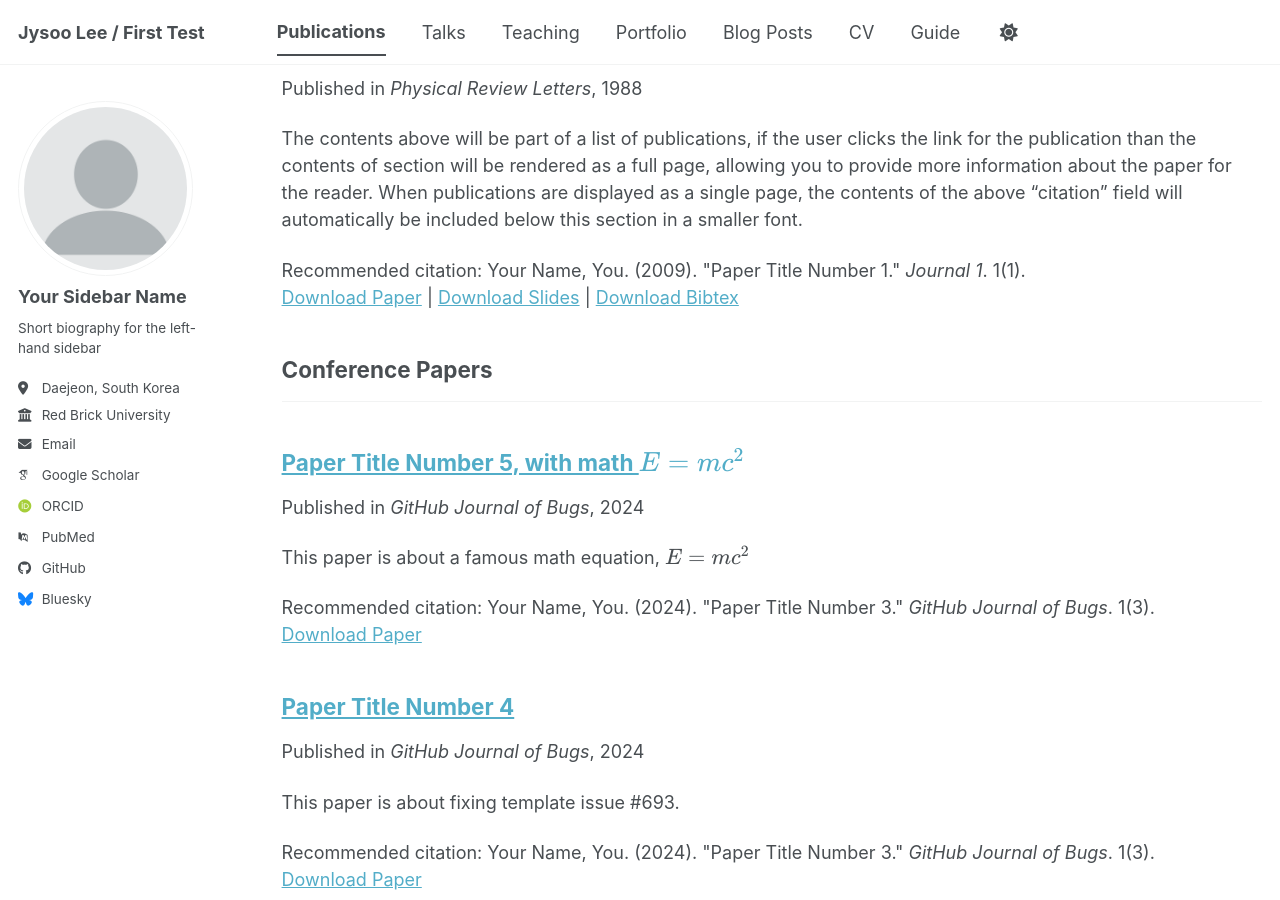
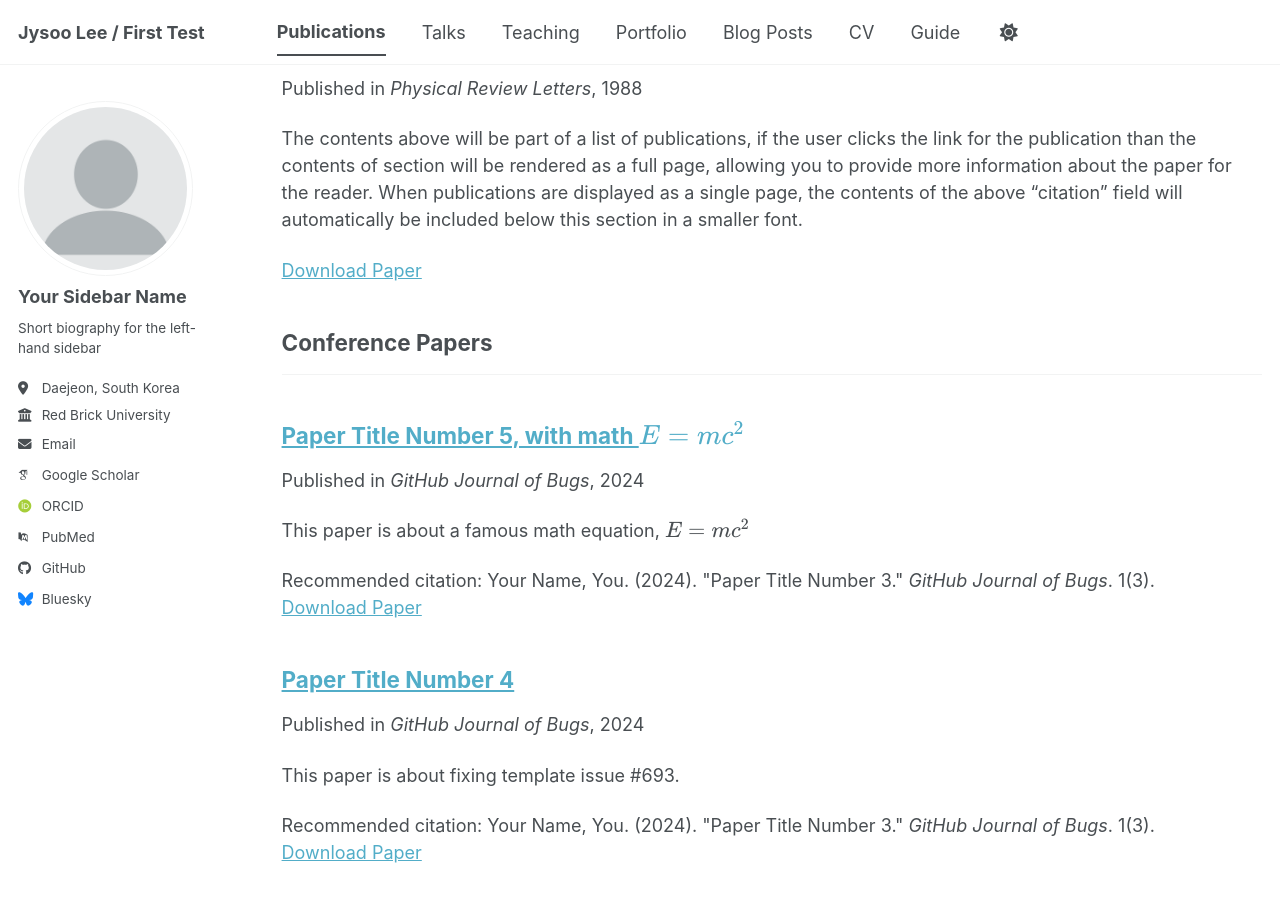
Before and after one commit to jysoolee/jysoolee.github.io, a Jekyll site: the page built from _pages/publications.html, in a window 1280 px wide and 900 px high, scrolled down 766 px. Built offline with Jekyll 4.4.1, drawn with Linux system fonts in a browser that asks for light colours; some web fonts are replaced; a script bundle is joined from its source files by our own code; library files that are not in the unit come from our copies.

Commit message:
Update 2009-10-01-paper-title-number-1.md

```diff
--- a/_publications/2009-10-01-paper-title-number-1.md
+++ b/_publications/2009-10-01-paper-title-number-1.md
@@ -2,13 +2,13 @@
 title: "Phase Transition in the Multifractal Spectrum of Diffusion-Limited Aggregation"
 collection: publications
 category: manuscripts
-permalink: /publication/2009-10-01-paper-title-number-1
+permalink: https://journals.aps.org/prl/abstract/10.1103/PhysRevLett.61.2945
 excerpt:
 date: 1988-12-26
 venue: 'Physical Review Letters'
-slidesurl: 'https://academicpages.github.io/files/slides1.pdf'
+slidesurl:
 paperurl: 'https://journals.aps.org/prl/abstract/10.1103/PhysRevLett.61.2945'
-bibtexurl: 'https://academicpages.github.io/files/bibtex1.bib'
-citation: 'Your Name, You. (2009). &quot;Paper Title Number 1.&quot; <i>Journal 1</i>. 1(1).'
+bibtexurl:
+citation:
 ---
 The contents above will be part of a list of publications, if the user clicks the link for the publication than the contents of section will be rendered as a full page, allowing you to provide more information about the paper for the reader. When publications are displayed as a single page, the contents of the above "citation" field will automatically be included below this section in a smaller font.
```
